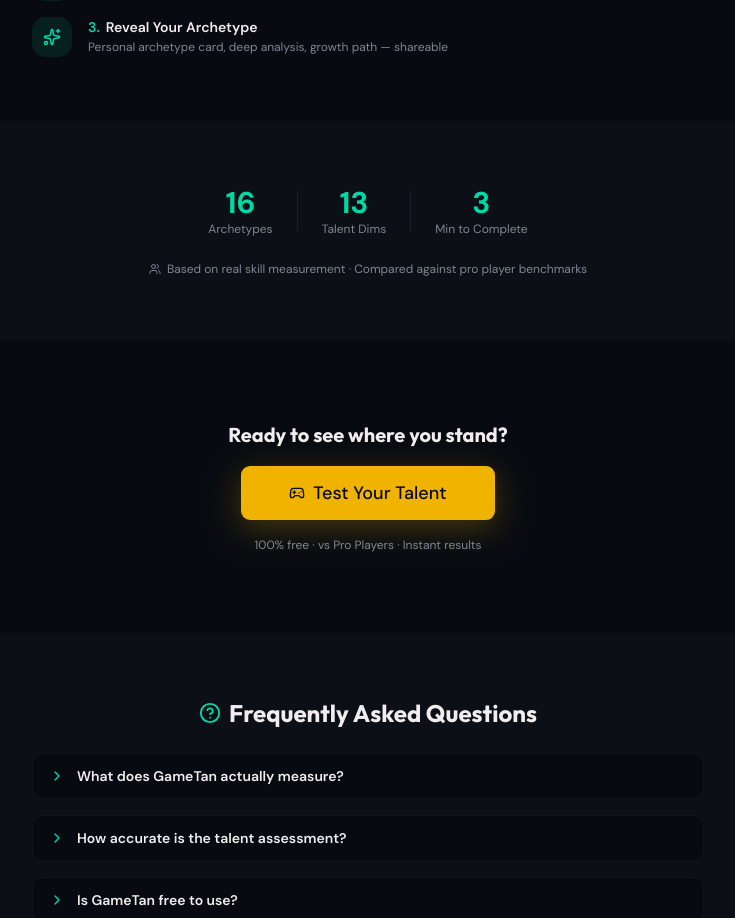
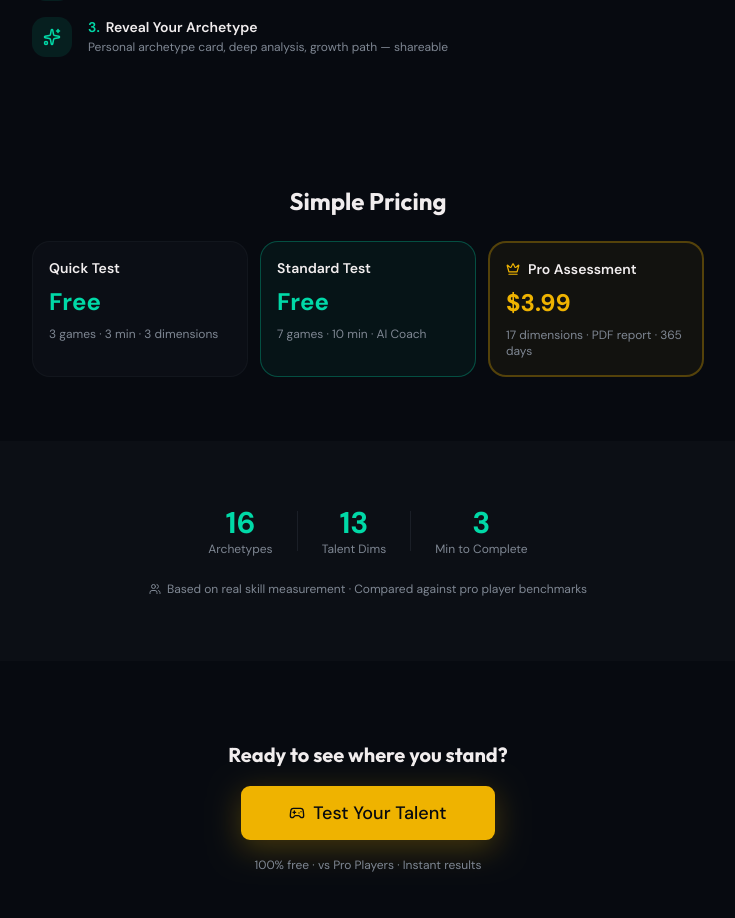
Before and after one commit to lnO4X/agent-p, a Next.js app: page / in a window 1280 px wide. Shown: the part 2089-3007 px from the top of the page, without its empty margins (272-1007 px from the left). Built offline with nearby package versions, Linux system fonts and the light colour scheme; no server answers.

Commit message:
feat: visible pricing section + Product schema for Creem compliance
Creem review requested visible pricing before signup.
- Added pricing cards on homepage (Free/Free/$3.99)
- Added Product JSON-LD schema for Pro Assessment

```diff
--- a/src/app/layout.tsx
+++ b/src/app/layout.tsx
@@ -169,6 +169,22 @@
                 timeRequired: "PT3M",
                 inLanguage: ["en", "zh"],
               },
+              {
+                "@context": "https://schema.org",
+                "@type": "Product",
+                name: "GameTan Pro Assessment",
+                description: "Full 17-dimension esports talent analysis with AI coaching, PDF report, pro player comparison, and 365 days access.",
+                url: "https://gametan.ai/quiz",
+                brand: { "@type": "Brand", name: "GameTan" },
+                offers: {
+                  "@type": "Offer",
+                  price: "3.99",
+                  priceCurrency: "USD",
+                  availability: "https://schema.org/InStock",
+                  url: "https://gametan.ai/quiz",
+                  validFrom: "2026-04-01",
+                },
+              },
             ]),
           }}
         />
--- a/src/app/page.tsx
+++ b/src/app/page.tsx
@@ -6,7 +6,7 @@
 import { getAllArchetypes } from "@/lib/archetype";
 import { ArchetypeIcon } from "@/components/archetype-icon";
 import { useI18n } from "@/i18n/context";
-import { Zap, Brain, Target, Gamepad2, ChevronRight, Users, Sparkles, AlertTriangle, HelpCircle } from "lucide-react";
+import { Zap, Brain, Target, Gamepad2, ChevronRight, Users, Sparkles, AlertTriangle, HelpCircle, Crown } from "lucide-react";
 import { DistributionBar } from "@/components/distribution-bar";
 import { PRO_BENCHMARKS } from "@/lib/pro-benchmarks";
 
@@ -357,7 +357,36 @@
         </div>
       </section>
 
-      {/* ─── Section 5: Social Proof ─── */}
+      {/* ─── Section 5: Pricing ─── */}
+      <section className="px-5 py-10 md:py-16">
+        <div className="max-w-lg md:max-w-2xl mx-auto space-y-6">
+          <h2 className="text-xl md:text-2xl font-bold text-center font-[family-name:var(--font-outfit)]">
+            {isZh ? "简单定价" : "Simple Pricing"}
+          </h2>
+          <div className="grid gap-3 md:grid-cols-3">
+            <div className="rounded-2xl border border-border/50 bg-muted/30 p-4 space-y-2">
+              <div className="text-sm font-semibold">{isZh ? "快速测试" : "Quick Test"}</div>
+              <div className="text-2xl font-bold text-primary">{isZh ? "免费" : "Free"}</div>
+              <p className="text-xs text-muted-foreground">{isZh ? "3 个游戏 · 3 分钟 · 3 维度" : "3 games · 3 min · 3 dimensions"}</p>
+            </div>
+            <div className="rounded-2xl border border-primary/30 bg-primary/5 p-4 space-y-2">
+              <div className="text-sm font-semibold">{isZh ? "标准测试" : "Standard Test"}</div>
+              <div className="text-2xl font-bold text-primary">{isZh ? "免费" : "Free"}</div>
+              <p className="text-xs text-muted-foreground">{isZh ? "7 个游戏 · 10 分钟 · AI 教练" : "7 games · 10 min · AI Coach"}</p>
+            </div>
+            <div className="rounded-2xl border-2 border-accent/30 bg-accent/5 p-4 space-y-2">
+              <div className="flex items-center gap-2">
+                <Crown size={14} className="text-accent" />
+                <span className="text-sm font-semibold">{isZh ? "Pro 评估" : "Pro Assessment"}</span>
+              </div>
+              <div className="text-2xl font-bold text-accent">$3.99</div>
+              <p className="text-xs text-muted-foreground">{isZh ? "17 维度 · PDF 报告 · 365 天" : "17 dimensions · PDF report · 365 days"}</p>
+            </div>
+          </div>
+        </div>
+      </section>
+
+      {/* ─── Section 6: Social Proof ─── */}
       <section className="px-5 py-10 md:py-16 bg-muted/30">
         <div className="max-w-lg md:max-w-2xl mx-auto space-y-6">
           <div className="flex items-center justify-center gap-6 text-center">
```
